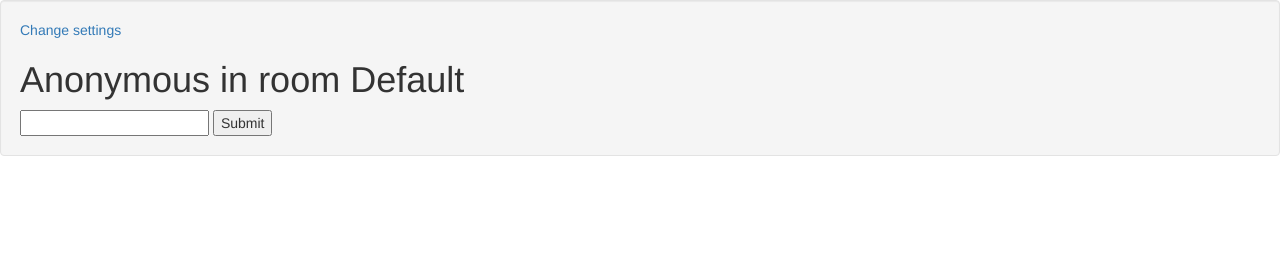
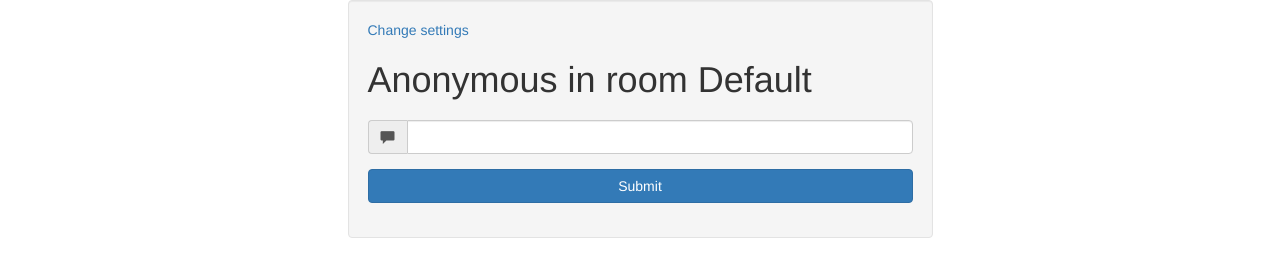
Before and after one commit to sconstan/socket-basics, a website: page public/chat.html in a window 1280 px wide. Drawn offline with Linux system fonts and the light colour scheme; no server answers.

Commit message:
Added styles for Chat app

```diff
--- a/public/chat.html
+++ b/public/chat.html
@@ -9,22 +9,46 @@
 
 	<body>
 
-		<div class="well">
+		<div class="container">
+			<div class="row">
+				<div class="col-md-6 col-md-offset-3 well">
 
-			<a href="/index.html">Change settings</a>
+					<a href="/index.html">Change settings</a>
 
-			<h1 class="room-title"></h1>
+					<h1 class="room-title"></h1>
 
-			<div class="messages">
-				<!-- Messages end up here! -->
+					<ul class="messages list-group">
+						<!-- Messages end up here! -->
+					</ul>
+
+					<form id="message-form">
+
+						<div class="form-group">
+
+							<div class="input-group">
+								<span class="input-group-addon">
+									<i class="glyphicon glyphicon-comment"></i>
+								</span>
+								<input type="text" name="message" class="form-control"/>
+							</div>
+
+						</div>
+
+						<div class="form-group">
+							<input type="submit" class="btn btn-primary btn-block"/>
+						</div>
+
+					</form>
+
+				</div>
 			</div>
+		</div>
 
-			<form id="message-form">
-				<input type="text" name="message"/>
-				<input type="submit"/>
-			</form>
 
-		</div>
+
+
+
+
 
 
 
--- a/public/js/app.js
+++ b/public/js/app.js
@@ -19,13 +19,16 @@ socket.on('connect', function () {
 
 socket.on('message', function (message) {
 	var momentTimestamp = moment.utc(message.timestamp);
-	var $message = jQuery('.messages');
+	var $messages = jQuery('.messages');
+	var $message = jQuery('<li class="list-group-item"></li>');
 
 	console.log('New message:');
 	console.log(message.text);
 
-	$message.append('<p><strong>' + message.name + ' ' + momentTimestamp.local().format('h:mm:ss a') + '</strong></p>');
+	$message.append('<p><strong>' + message.name + ' said at ' + momentTimestamp.local().format('h:mm:ss a') + '</strong></p>');
 	$message.append('<p>' + message.text + '</p>');
+
+	$messages.append($message);
 
 });
 
```
